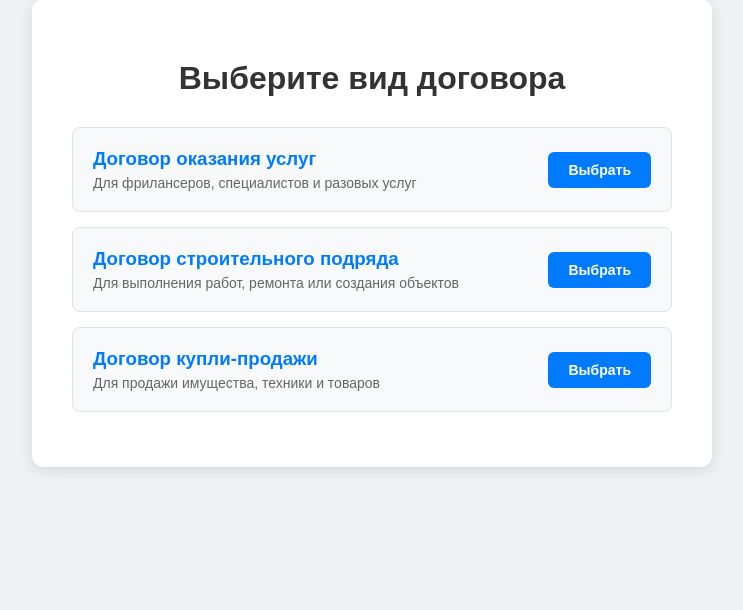
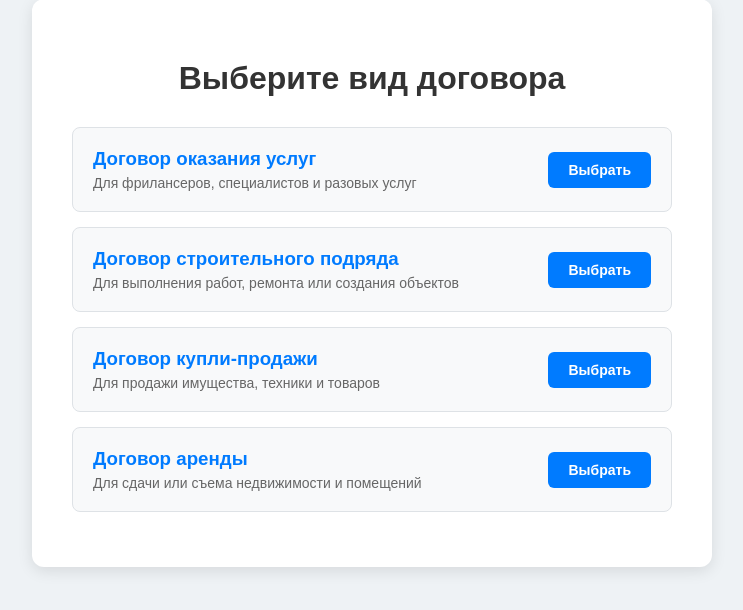
Before and after one commit to Ilyusha5562/contract-generator, a FastAPI app: page / in a window 1280 px wide. Shown: the part 41-651 px from the top of the page, without its empty margins (268-1011 px from the left). Run offline with FastAPI, Linux system fonts and the light colour scheme.

Commit message:
Update index.html

```diff
--- a/templates/index.html
+++ b/templates/index.html
@@ -42,6 +42,14 @@
             </div>
             <a href="/form/sale" class="btn">Выбрать</a>
         </div>
+
+        <div class="card">
+            <div>
+                <h3>Договор аренды</h3>
+                <p>Для сдачи или съема недвижимости и помещений</p>
+            </div>
+            <a href="/form/rent" class="btn">Выбрать</a>
+        </div>
     </div>
 </body>
 </html>
```
